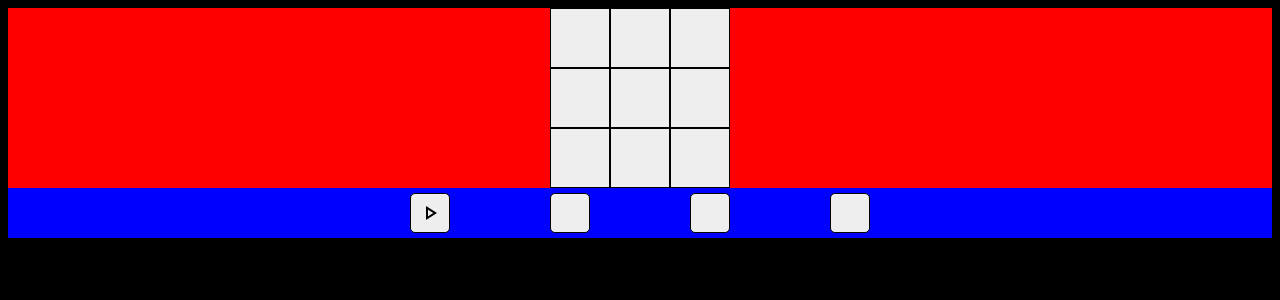
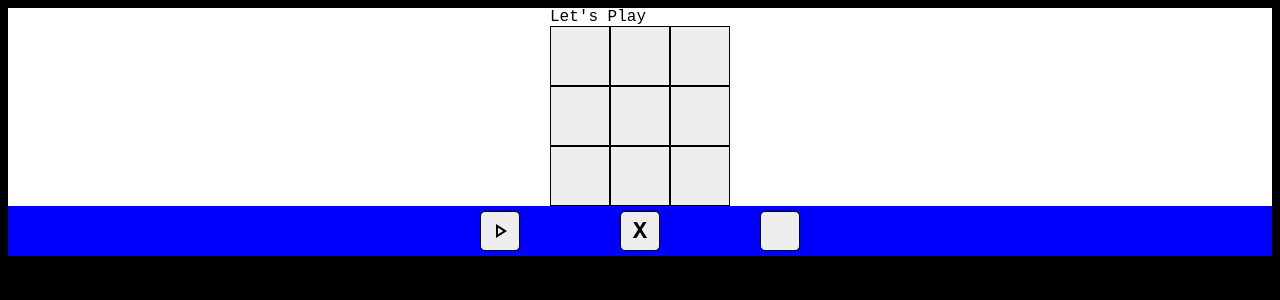
Before and after one commit to edywinduu/ticTacToe, a React (Vite) app: page / in a window 1280 px wide. Shown: the top 300 px of the page. Built offline with nearby package versions, Linux system fonts and the light colour scheme.

Commit message:
adding switch button feature and game status information

```diff
--- a/src/App.jsx
+++ b/src/App.jsx
@@ -6,8 +6,12 @@ function Square ({value, onSquareClick}){
   return <button className="square" onClick={onSquareClick}>{ value }</button>;
 }
 
-function NavigationBoard ({status, gameStatus, onPlay, onStop, onRestart}){
-  const mediaControl = ["play_arrow", "Stop", "Refresh"];
+function NavigationBoard ({status, gameStatus,xIsNext, setXIsNext, onPlay, onStop, onRestart}){
+  const mediaControl = ["play_arrow", "Stop", "Refresh"]; //media control googlefont
+  function switchPlayerClick (){
+    if(status === gameStatus.PLAYING) return;
+    setXIsNext(prev => !prev);
+  }
 
   function mediaControlClick (){
     switch(status){
@@ -17,36 +21,46 @@ function NavigationBoard ({status, gameStatus, onPlay, onStop, onRestart}){
       case gameStatus.PLAYING:
         onStop();
         break;
+      case gameStatus.STOPPED:
+        onRestart();
+        switchPlayerClick();
+        break;
       case gameStatus.FINISHED:
-        onRestart();
-        break;
+        onPlay();
       default:
         break;
     }
   }
 
-  const controlImage = status === gameStatus.INIT?0:status === gameStatus.PLAYING?1:2;
+  function switchButton (){
+    if (status===gameStatus.PLAYING || status===gameStatus.STOPPED) return;
+    return xIsNext ? "X": "O";
+  }
+
+
+  const controlImage = status === gameStatus.INIT || status === gameStatus.FINISHED ?0:status === gameStatus.PLAYING?1:2;
   return (
     <div className='navigation-board'>
       <button className='mediaControl-btn' onClick={mediaControlClick}><span className="material-symbols-outlined">{mediaControl[controlImage]}</span></button>
-      <button className='switch-btn'></button>
-      <button className='backmove-btn'></button>
-      <button className='frontmove-btn'></button>
+      <button className='switch-btn' onClick={switchPlayerClick}>{switchButton()}</button>
+      <button className='mode-btn'></button>
     </div>
   )
 }
 
-function Board ({status, squares, setSquares}) {
+function Board ({status, gameStatus, xIsNext, setXIsNext, squares, setSquares, gameInformation}) { //navbar 2
 
   function handleClick (i){
-    if (squares[i] || status == 0 || status == 2 || status || 3) return;
+    if (squares[i] || status == 0 || status == 2 || status == 3 || calculateWinner(squares)) return;
     const nextSquares = squares.slice();
-    nextSquares[i] = "X";
+    nextSquares[i] = xIsNext ? "X": "O";
     setSquares(nextSquares);
+    setXIsNext(prev => !prev);
   }
 
   return(
     <div>
+      <div className='gameInformation'>{gameInformation()}</div>
       <div className="board-row">
         <Square value={squares[0]} onSquareClick={() => handleClick(0)}/>
         <Square value={squares[1]} onSquareClick={() => handleClick(1)}/>
@@ -70,26 +84,73 @@ export default function Game (){
   const gameStatus = {
     INIT: 0, PLAYING: 1, STOPPED: 2, FINISHED: 3
   }
-  const [status, setStatus] = useState(gameStatus.INIT);
-  const [squares, setSquares] = useState(Array(9).fill(null));
+  const [status, setStatus] = useState(gameStatus.INIT); //game status
+  const [squares, setSquares] = useState(Array(9).fill(null)); //array on square
+  const [xIsNext, setXIsNext]= useState(true); //user mode
 
-    const handlePlay=()=>setStatus(gameStatus.PLAYING);
-    const handleStop=()=>setStatus(gameStatus.STOPPED);
-    const handleRestart=()=>{
-      setStatus(gameStatus.FINISHED);
-      setSquares(Array(9).fill(null));
+  const handlePlay=()=>setStatus(gameStatus.PLAYING);
+  const handleStop=()=>{
+    setStatus(gameStatus.STOPPED);
+  }
+  const handleRestart=()=>{
+    setStatus(gameStatus.FINISHED);
+    setSquares(Array(9).fill(null));
+  }
+
+  const winner=calculateWinner(squares);
+  const isBoardFull = !squares.includes(null); //pengecekan draw
+
+
+  function gameInformation(){
+    if (status===gameStatus.INIT || status===gameStatus.FINISHED) return "Let's Play";
+
+    if (winner){
+      return "Congrats " + winner + "-san";
     }
+    if (isBoardFull) {
+      onStop();
+      return "Draw!";
+    } else {
+      return "Next Player: " + (xIsNext ? "'X'": "'O'");
+    }
+  }
+
   return (
     <div className='Game'>
       <div className='game-board'>
         <Board
         status={status}
+        gameStatus={gameStatus}
+        xIsNext={xIsNext}
+        setXIsNext={setXIsNext}
         squares={squares}
-        setSquares={setSquares} />
+        setSquares={setSquares}
+        gameInformation={gameInformation} />
       </div>
       <div className='game-navBoard'>
-        <NavigationBoard status={status} gameStatus={gameStatus} onPlay={handlePlay} onStop={handleStop} onRestart={handleRestart}/>
+        <NavigationBoard
+        status={status}
+        gameStatus={gameStatus}
+        xIsNext={xIsNext}
+        setXIsNext={setXIsNext}
+        onPlay={handlePlay}
+        onStop={handleStop}
+        onRestart={handleRestart}/>
       </div>
     </div>
   )
 }
+
+
+function calculateWinner (squares){
+  const lines=[
+    [0,1,2],[3,4,5],[6,7,8],[0,3,6],[1,4,7],[2,5,8],[0,4,8],[2,4,6]
+  ]
+  for (let i=0;i<lines.length;i++){
+    const [a,b,c] = lines[i];
+    if(squares[a] && squares[a] === squares[b] && squares[a] === squares[c]){
+      return squares[a];
+    }
+  }
+  return null;
+}
--- a/src/index.css
+++ b/src/index.css
@@ -18,7 +18,7 @@ body {
 .game-board {
   margin: 0;
   padding: 0;
-  background-color: red;
+  background-color: white;
   display: flex;
   justify-content: center;
 }
```
